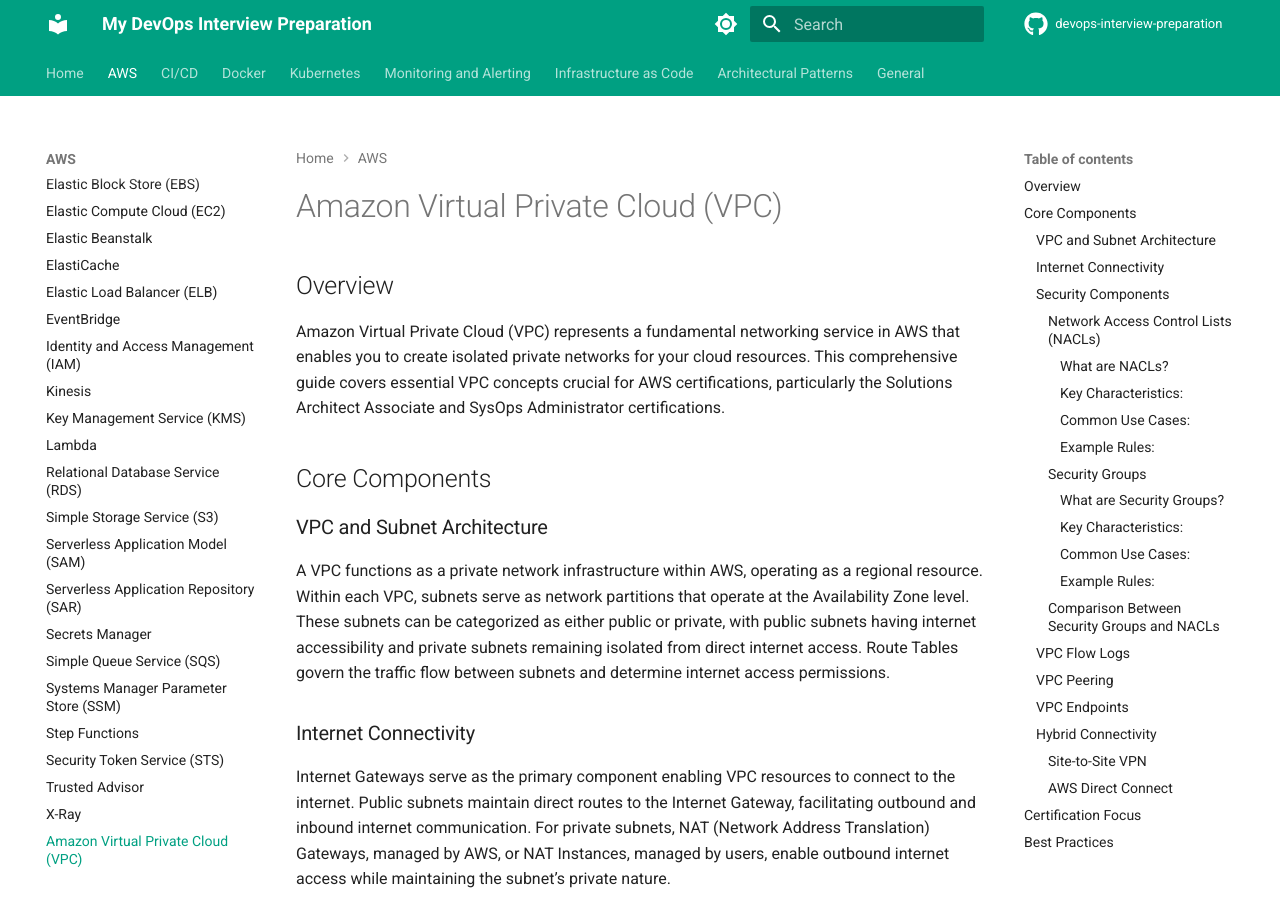
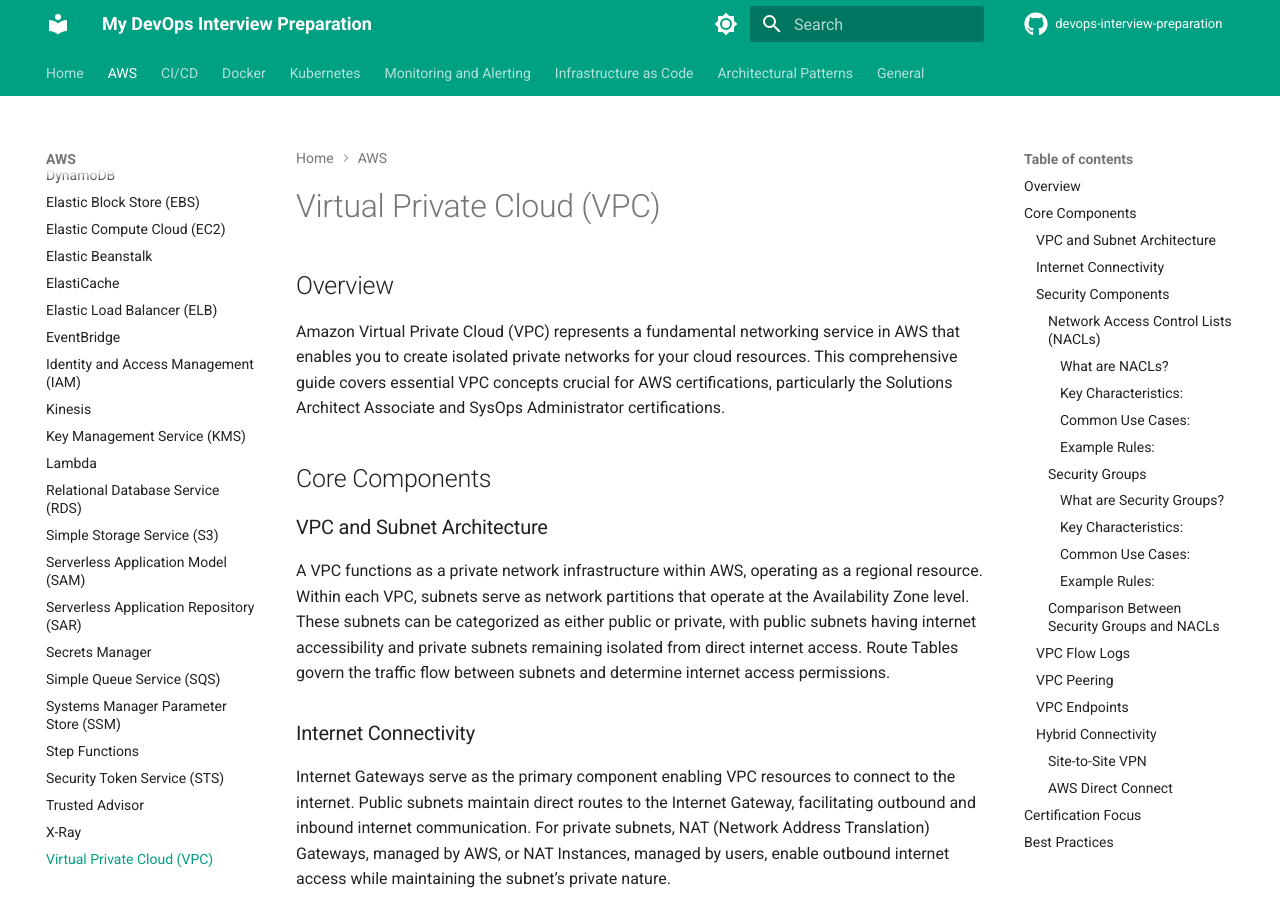
Before and after one commit to alelapi/devops-interview-preparation, an MkDocs documentation site: the page built from docs/aws/vpc.md, in a window 1280 px wide and 900 px high. Built offline with MkDocs 1.6.1 and Material for MkDocs 9.7.7, drawn with Linux system fonts in a browser that asks for light colours; comment, search, counter and statistics services are not loaded.

Commit message:
fix title

```diff
--- a/docs/aws/vpc.md
+++ b/docs/aws/vpc.md
@@ -1,4 +1,4 @@
-# Amazon Virtual Private Cloud (VPC)
+# Virtual Private Cloud (VPC)
 
 ## Overview
 
```
